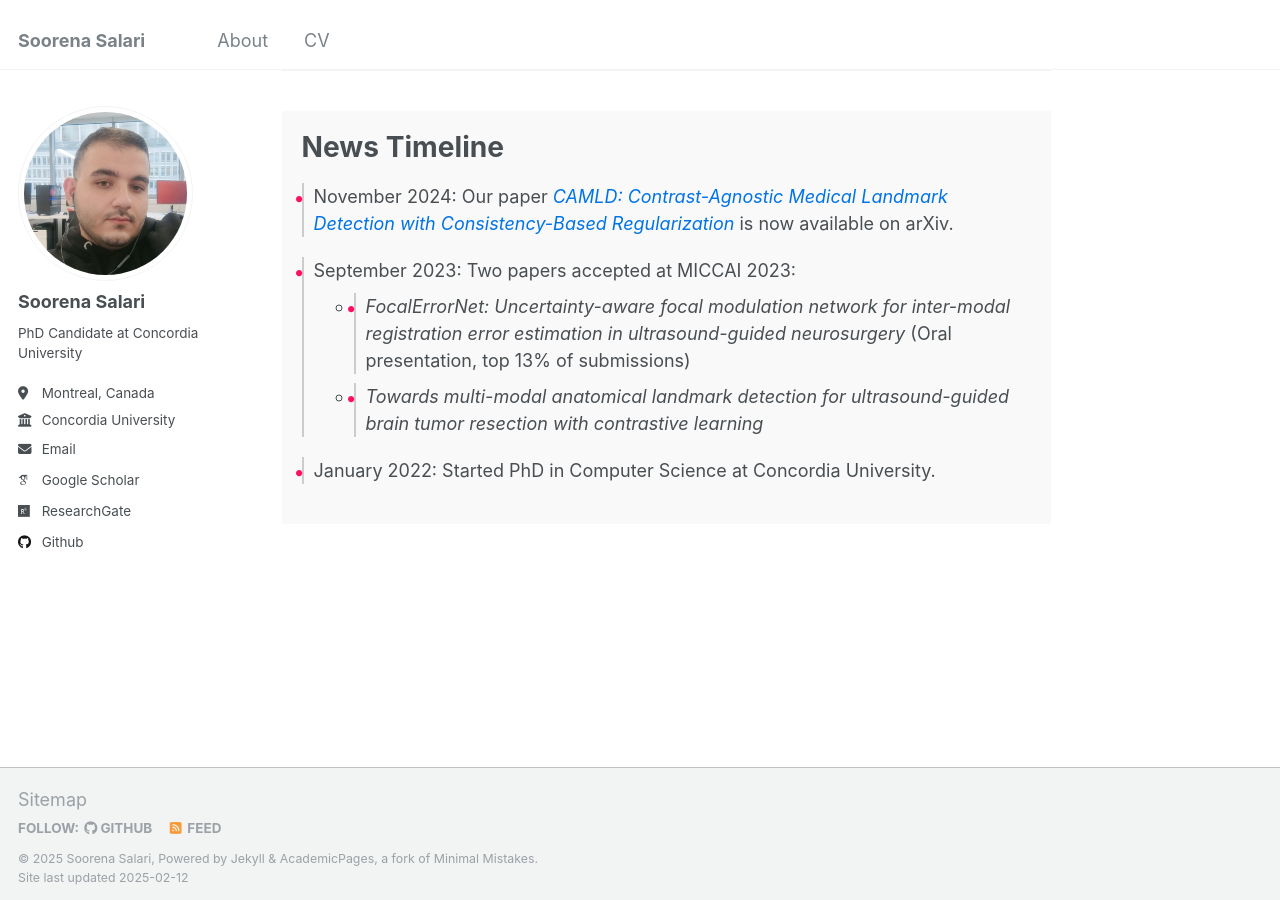
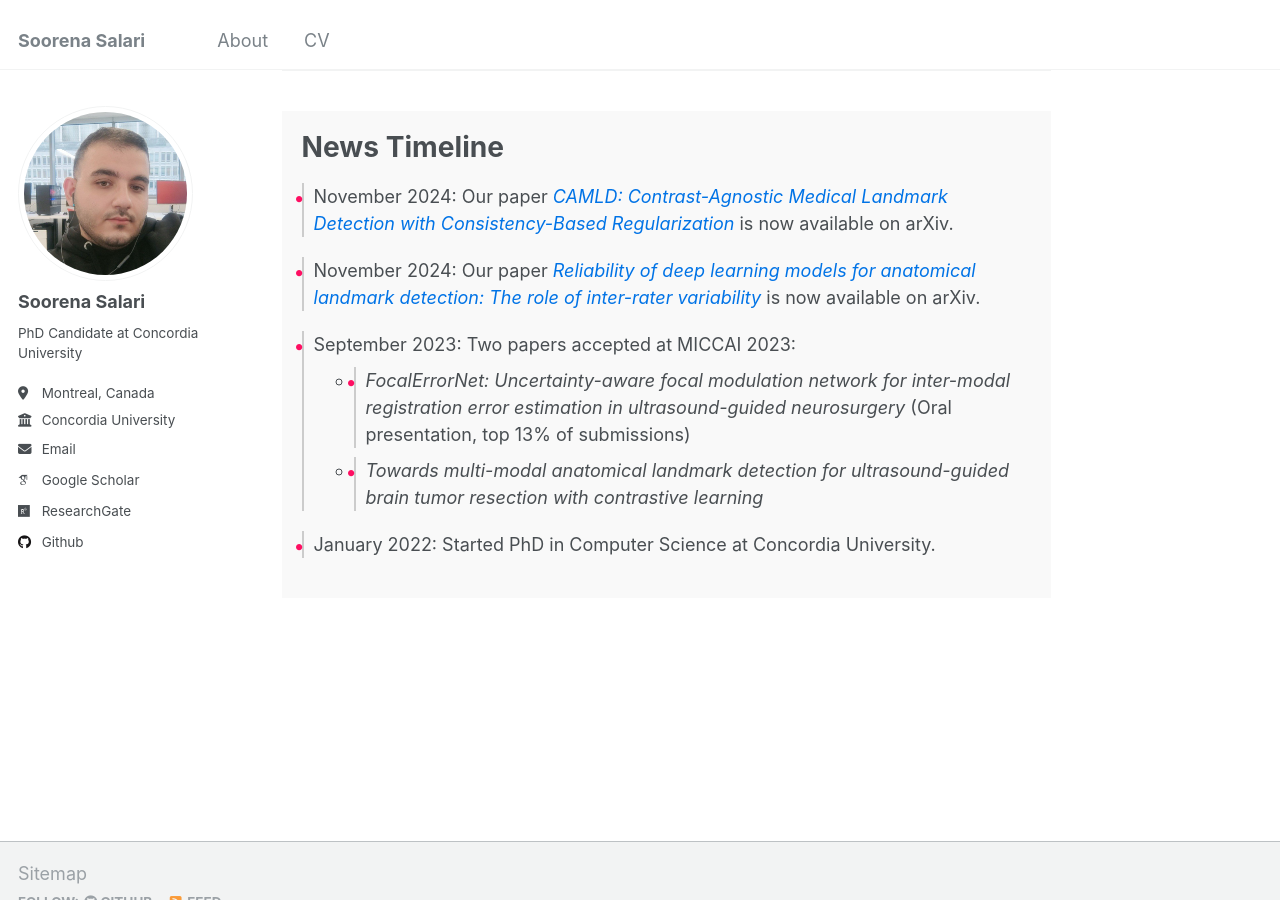
Before and after one commit to soorenasalari/soorenasalari.github.io, a Jekyll site: the page built from _pages/about.md, in a window 1280 px wide and 900 px high, scrolled down 517 px. Built offline with Jekyll 4.4.1, drawn with Linux system fonts in a browser that asks for light colours; some web fonts are replaced.

Commit message:
Update about.md
Signed-off-by: Soorena Salari <73616711+soorenasalari@users.noreply.github.com>

```diff
--- a/_pages/about.md
+++ b/_pages/about.md
@@ -43,6 +43,9 @@ Feel free to reach out via email at soorena.salari374@gmail.com or connect with
       November 2024: Our paper <a href="https://arxiv.org/abs/2411.17845" style="color: #0073e6; text-decoration: none;"><em>CAMLD: Contrast-Agnostic Medical Landmark Detection with Consistency-Based Regularization</em></a> is now available on arXiv.
     </li>
     <li style="margin-bottom: 20px;">
+    November 2024: Our paper <a href="https://arxiv.org/abs/2411.17845" style="color: #0073e6; text-decoration: none;"><em>Reliability of deep learning models for anatomical landmark detection: The role of inter-rater variability</em></a> is now available on arXiv.
+    </li>
+    <li style="margin-bottom: 20px;">
       September 2023: Two papers accepted at MICCAI 2023:
       <ul>
         <li><em>FocalErrorNet: Uncertainty-aware focal modulation network for inter-modal registration error estimation in ultrasound-guided neurosurgery</em> (Oral presentation, top 13% of submissions)</li>
```
